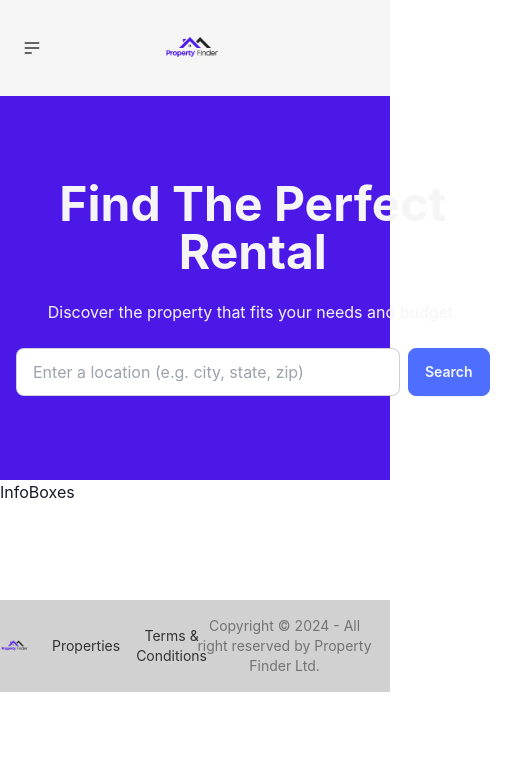
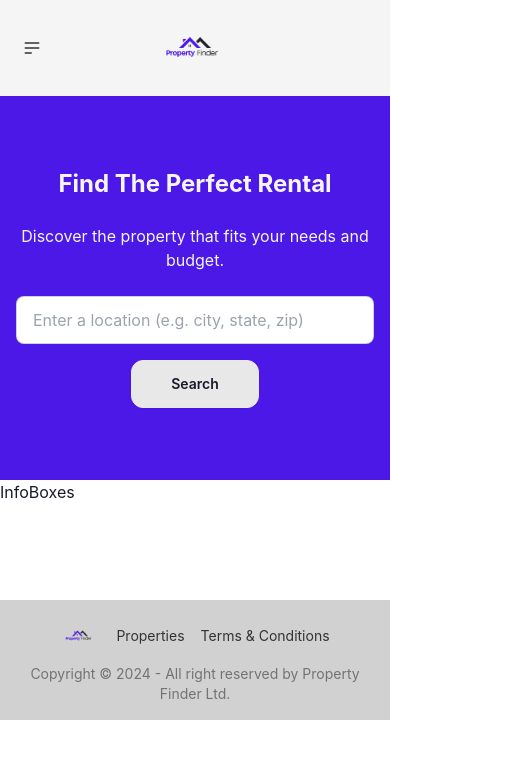
Before and after one commit to Vkscoma/next-project, a Next.js app in the folder Real-Estate-Project/: page / in a window 390 px wide. Shown: the top 758 px of the page, 506 px wide, since content can reach past the window. Built offline with nearby package versions, Linux system fonts and the light colour scheme.

Commit message:
Adjusting mobile styles

```diff
--- a/Real-Estate-Project/components/Footer.tsx
+++ b/Real-Estate-Project/components/Footer.tsx
@@ -15,7 +15,7 @@ const Footer = () => {
   ];
   return (
     <footer className="footer footer-center bg-base-300 text-base-content p-4 mt-24">
-      <aside className="flex justify-between items-center w-full">
+      <aside className="flex md:justify-between items-center w-full flex-col">
         <div className="flex justify-center items-center ">
           <Image src={logo} alt="logo" width={40} height={40} />
           {footerData.map((footer, index) => (
--- a/Real-Estate-Project/components/Hero.tsx
+++ b/Real-Estate-Project/components/Hero.tsx
@@ -1,19 +1,21 @@
 const Hero = () => {
   return (
-    <div className="hero bg-primary min-h-96 text-light">
+    <div className="md:hero flex relative justify-center items-center max-w-full bg-primary min-h-96 text-light">
       <div className="hero-content text-center">
-        <div className="max-w-xl">
-          <h1 className="text-5xl font-bold">Find The Perfect Rental</h1>
+        <div className="md:max-w-xl">
+          <h1 className="text-2xl font-bold md:text-5xl">
+            Find The Perfect Rental
+          </h1>
           <p className="py-6">
             Discover the property that fits your needs and budget.
           </p>
-          <div className="flex justify-center">
+          <div className="flex md:flex-row flex-col justify-center">
             <input
               type="text"
-              className="w-96 input input-bordered text-neutral-700 rounded-lg"
+              className="md:w-96 input input-bordered text-neutral-700 rounded-lg"
               placeholder="Enter a location (e.g. city, state, zip)"
             />
-            <button className="btn btn-primary ml-2 text-light rounded-lg">
+            <button className="btn md:ml-2 md:mt-0 mt-4 rounded-xl border-solid w-32 mx-auto ">
               Search
             </button>
           </div>
--- a/Real-Estate-Project/components/InfoBox.tsx
+++ b/Real-Estate-Project/components/InfoBox.tsx
@@ -1,5 +1,14 @@
 const InfoBox = () => {
-  return <div>InfoBox</div>;
+  return;
+  <div className="card bg-base-100 w-96 shadow-xl">
+    <div className="card-body">
+      <h2 className="card-title">Card title!</h2>
+      <p>If a dog chews shoes whose shoes does he choose?</p>
+      <div className="card-actions justify-end">
+        <button className="btn btn-primary">Buy Now</button>
+      </div>
+    </div>
+  </div>;
 };
 
 export default InfoBox;
--- a/Real-Estate-Project/components/Navbar.tsx
+++ b/Real-Estate-Project/components/Navbar.tsx
@@ -65,7 +65,7 @@ const Navbar = () => {
           {isMenuOpen && (
             <ul
               tabIndex={0}
-              className="menu menu-sm dropdown-content bg-primary rounded-box z-[1] mt-3 w-52 p-2 shadow"
+              className="menu menu-sm dropdown-content bg-secondary rounded-box z-[1] mt-3 w-52 p-2 shadow"
             >
               {menuData.map((menu, index) => (
                 <li key={index}>
```
